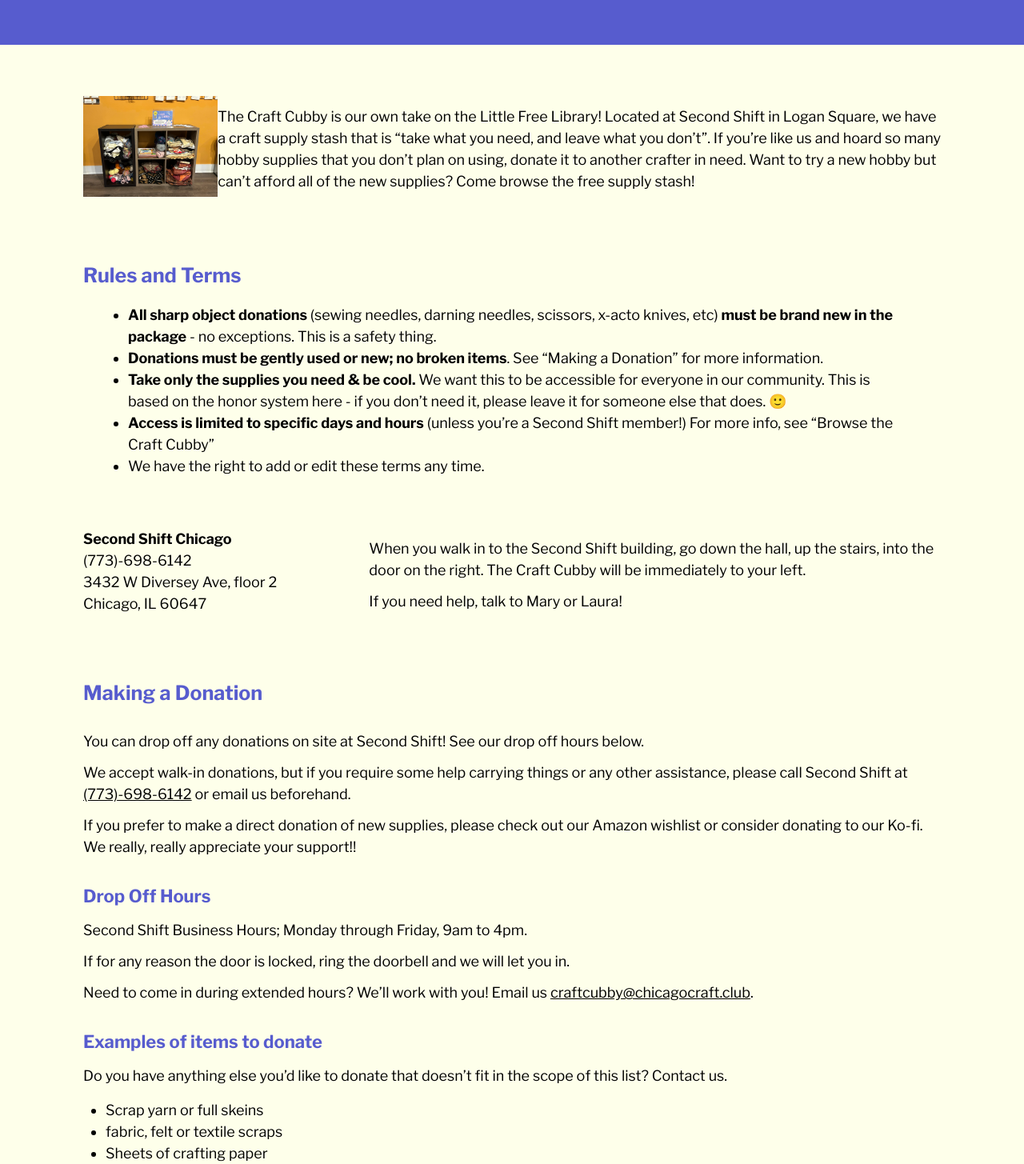
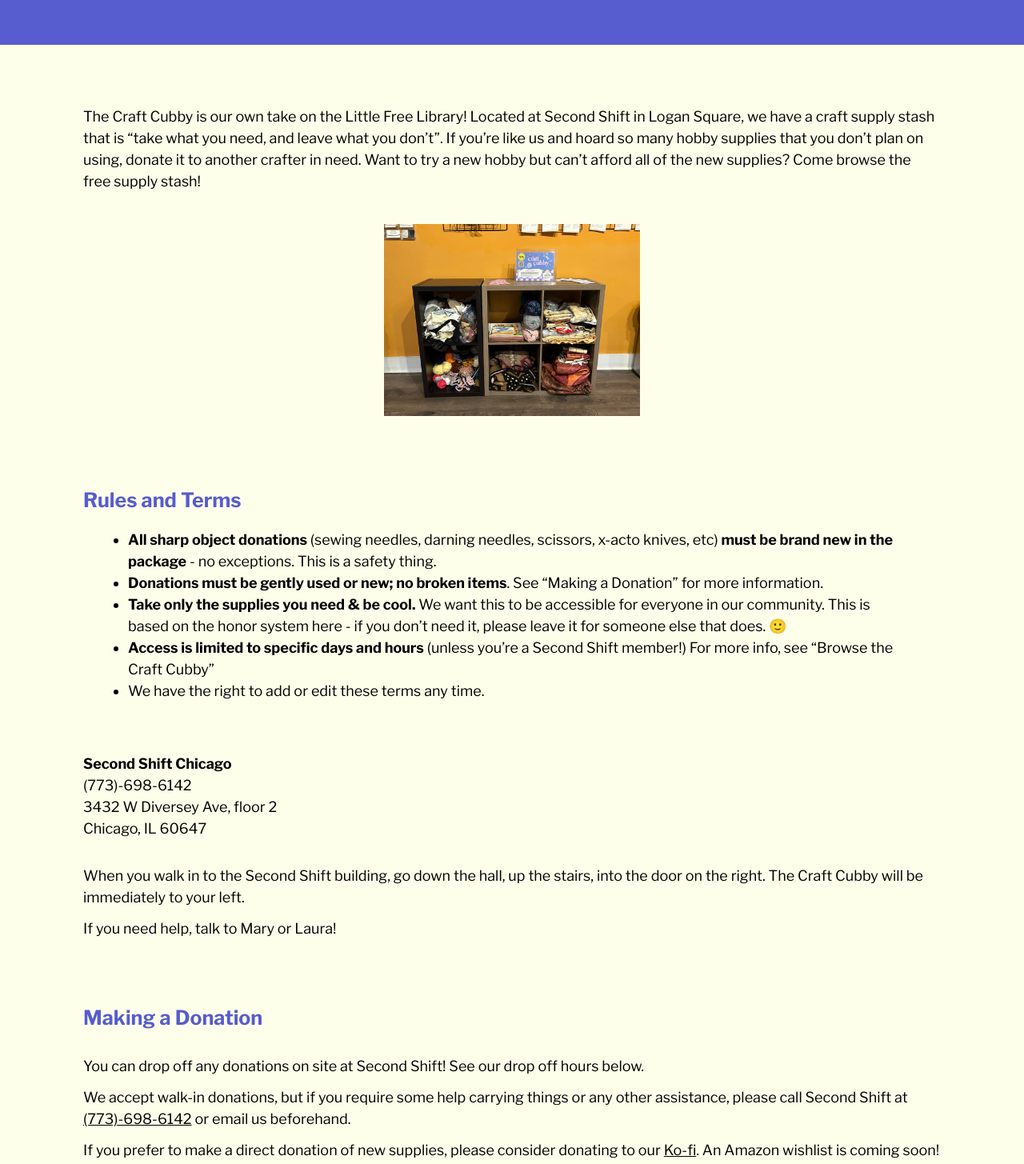
Before and after one commit to breezyfasano/chicago-craft-club, a Next.js app: page /craft-cubby in a window 1280 px wide. Shown: the part 180-1635 px from the top of the page at 80% size. Built offline with nearby package versions, Linux system fonts and the light colour scheme.

Commit message:
improvements

```diff
--- a/components/Layout.js
+++ b/components/Layout.js
@@ -15,6 +15,7 @@
           content='A group for anyone in Chicago (or around Chicago) who is interested in crafting!'
         />
         <meta itemProp='name' content='Chicago Craft Club' />
+        <meta name='viewport' content='width=device-width, initial-scale=1.0' />
       </Head>
       <AnnouncementBar />
       <Navbar />
--- a/components/Navbar.js
+++ b/components/Navbar.js
@@ -36,11 +36,9 @@
                     {navigation.map((item) => (
                       <li
                         key={item.name}
-                        className='text-lg text-white font-bold hover:text-pink no-underline lowercase'
+                        className='text-lg text-white font-bold hover:text-pink no-underline lowercase nav-link'
                       >
-                        <Link href={item.href} className='nav-link'>
-                          {item.name}
-                        </Link>
+                        <Link href={item.href}>{item.name}</Link>
                       </li>
                     ))}
                   </ul>
--- a/pages/craft-cubby.js
+++ b/pages/craft-cubby.js
@@ -7,8 +7,7 @@
   return (
     <Layout pageClass={'textPage'}>
       <PageHeader text='the Craft Cubby' />
-      <section className='container flex justify-center pb-0'>
-      <Image src="/img/IMG_6612.JPG" width={616} height={462} alt="" className="block mx-auto" />
+      <section className='container flex pb-0 mb-10'>
         <p>
           The Craft Cubby is our own take on the Little Free Library! Located at
           Second Shift in Logan Square, we have a craft supply stash that is
@@ -18,6 +17,17 @@
           all of the new supplies? Come browse the free supply stash!
         </p>
       </section>
+      <div className='w-full flex justify-center'>
+        <div className='w-full md:w-1/4'>
+          <Image
+            src='/img/IMG_6612.JPG'
+            width={616}
+            height={462}
+            alt=''
+            className='block mx-auto'
+          />
+        </div>
+      </div>
       <section className='container pb-0'>
         <h2>Rules and Terms</h2>
         <ul>
@@ -50,7 +60,7 @@
         </ul>
       </section>
       <section className='container flex w-full pb-0'>
-        <div className='w-full lg:w-1/3'>
+        <div className='w-full'>
           <address className='not-italic'>
             <span className='block'>
               <strong>Second Shift Chicago</strong>
@@ -61,9 +71,7 @@
             <span className='block'>3432 W Diversey Ave, floor 2</span>
             <span className='block'>Chicago, IL 60647</span>
           </address>
-        </div>
-        <div className='w-full lg:w-2/3'>
-          <p>
+          <p className='mt-5'>
             When you walk in to the Second Shift building, go down the hall, up
             the stairs, into the door on the right. The Craft Cubby will be
             immediately to your left.
@@ -83,9 +91,11 @@
           <a href='tel:7736986142'>(773)-698-6142</a> or email us beforehand.
         </p>
         <p>
-          If you prefer to make a direct donation of new supplies, please check
-          out our Amazon wishlist or consider donating to our Ko-fi. We really,
-          really appreciate your support!!
+          If you prefer to make a direct donation of new supplies, please
+          consider donating to our{' '}
+          <Link href='https://ko-fi.com/chicagocraftclub'>Ko-fi</Link>. An
+          Amazon wishlist is coming soon! We really, really appreciate your
+          support!!
         </p>
 
         <h3 className='mt-4'>Drop Off Hours</h3>
@@ -178,6 +188,15 @@
           Join us on Geneva and check out the Craft Cubby channel to see the
           latest updates on our inventory before each pick-up day.
         </p>
+        <h3>I need an accessibility accommodation - is this possible?</h3>
+        <p>
+          Of course! Please email us at{' '}
+          <a href='mailto:craftcubby@chicagocraft.club'>
+            craftcubby@chicagocraft.club
+          </a>{' '}
+          and we will definitely work something out, so you can browse and/or
+          donate.
+        </p>
       </section>
     </Layout>
   )
--- a/styles/globals.scss
+++ b/styles/globals.scss
@@ -58,9 +58,11 @@
 
 // Text
 
-p a:not(.nav-link) {
+p a,
+li:not(.nav-link) a {
   text-decoration: underline;
-  &:hover {
+  cursor: pointer;
+  &:not(.nav-link):hover {
     @apply text-blue;
   }
 }
```
